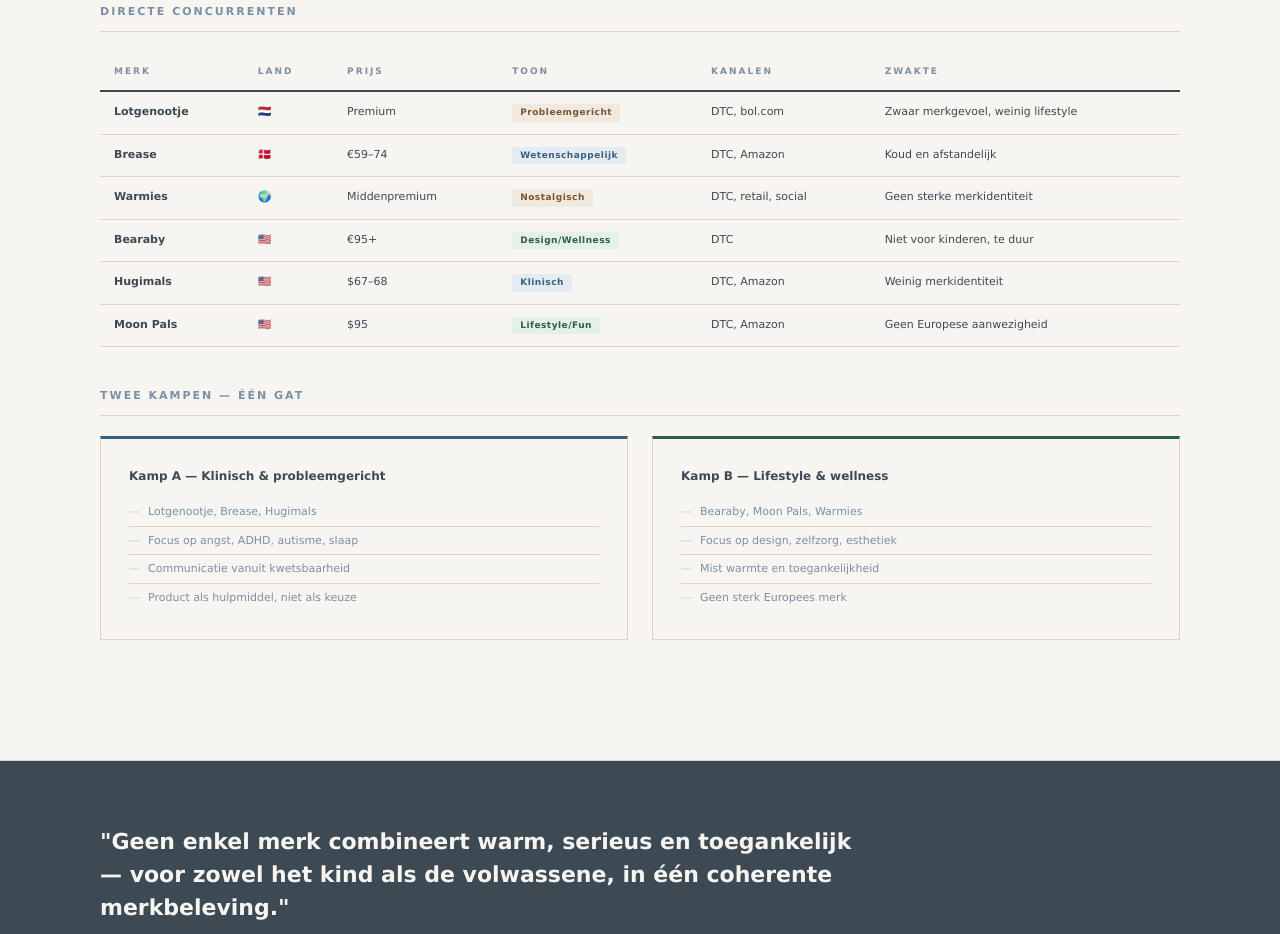
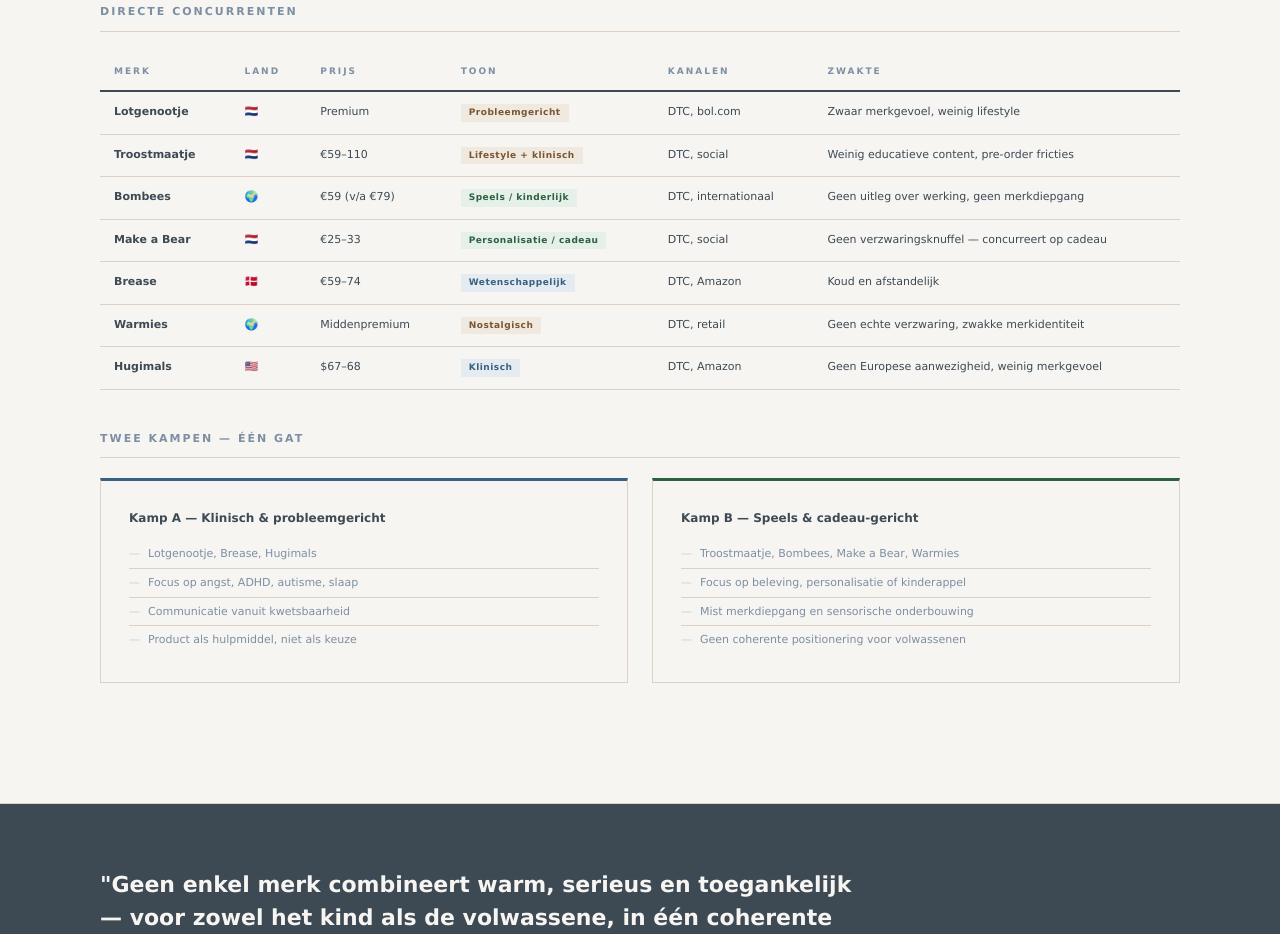
Before and after one commit to riccardo-holt/Huddi, a plain HTML site: page index.html in a window 1280 px wide. Shown: the part 2778-3712 px from the top of the page. Drawn offline with nearby package versions, Linux system fonts and the light colour scheme.

Commit message:
Concurrentie: Beareby/Moon Pals weg, Troostmaatje/Bombees/Make a Bear toegevoegd

```diff
--- a/index.html
+++ b/index.html
@@ -1298,11 +1298,12 @@
       </thead>
       <tbody>
         <tr><td><strong>Lotgenootje</strong></td><td>🇳🇱</td><td>Premium</td><td><span class="toon toon-e">Probleemgericht</span></td><td>DTC, bol.com</td><td>Zwaar merkgevoel, weinig lifestyle</td></tr>
+        <tr><td><strong>Troostmaatje</strong></td><td>🇳🇱</td><td>€59–110</td><td><span class="toon toon-e">Lifestyle + klinisch</span></td><td>DTC, social</td><td>Weinig educatieve content, pre-order fricties</td></tr>
+        <tr><td><strong>Bombees</strong></td><td>🌍</td><td>€59 (v/a €79)</td><td><span class="toon toon-l">Speels / kinderlijk</span></td><td>DTC, internationaal</td><td>Geen uitleg over werking, geen merkdiepgang</td></tr>
+        <tr><td><strong>Make a Bear</strong></td><td>🇳🇱</td><td>€25–33</td><td><span class="toon toon-l">Personalisatie / cadeau</span></td><td>DTC, social</td><td>Geen verzwaringsknuffel — concurreert op cadeau</td></tr>
         <tr><td><strong>Brease</strong></td><td>🇩🇰</td><td>€59–74</td><td><span class="toon toon-k">Wetenschappelijk</span></td><td>DTC, Amazon</td><td>Koud en afstandelijk</td></tr>
-        <tr><td><strong>Warmies</strong></td><td>🌍</td><td>Middenpremium</td><td><span class="toon toon-e">Nostalgisch</span></td><td>DTC, retail, social</td><td>Geen sterke merkidentiteit</td></tr>
-        <tr><td><strong>Bearaby</strong></td><td>🇺🇸</td><td>€95+</td><td><span class="toon toon-l">Design/Wellness</span></td><td>DTC</td><td>Niet voor kinderen, te duur</td></tr>
-        <tr><td><strong>Hugimals</strong></td><td>🇺🇸</td><td>$67–68</td><td><span class="toon toon-k">Klinisch</span></td><td>DTC, Amazon</td><td>Weinig merkidentiteit</td></tr>
-        <tr><td><strong>Moon Pals</strong></td><td>🇺🇸</td><td>$95</td><td><span class="toon toon-l">Lifestyle/Fun</span></td><td>DTC, Amazon</td><td>Geen Europese aanwezigheid</td></tr>
+        <tr><td><strong>Warmies</strong></td><td>🌍</td><td>Middenpremium</td><td><span class="toon toon-e">Nostalgisch</span></td><td>DTC, retail</td><td>Geen echte verzwaring, zwakke merkidentiteit</td></tr>
+        <tr><td><strong>Hugimals</strong></td><td>🇺🇸</td><td>$67–68</td><td><span class="toon toon-k">Klinisch</span></td><td>DTC, Amazon</td><td>Geen Europese aanwezigheid, weinig merkgevoel</td></tr>
       </tbody>
     </table>
 
@@ -1318,12 +1319,12 @@
         </ul>
       </div>
       <div class="s-card" style="border-top:3px solid #2d6040;">
-        <h4>Kamp B — Lifestyle &amp; wellness</h4>
+        <h4>Kamp B — Speels &amp; cadeau-gericht</h4>
         <ul>
-          <li>Bearaby, Moon Pals, Warmies</li>
-          <li>Focus op design, zelfzorg, esthetiek</li>
-          <li>Mist warmte en toegankelijkheid</li>
-          <li>Geen sterk Europees merk</li>
+          <li>Troostmaatje, Bombees, Make a Bear, Warmies</li>
+          <li>Focus op beleving, personalisatie of kinderappel</li>
+          <li>Mist merkdiepgang en sensorische onderbouwing</li>
+          <li>Geen coherente positionering voor volwassenen</li>
         </ul>
       </div>
     </div>
```
